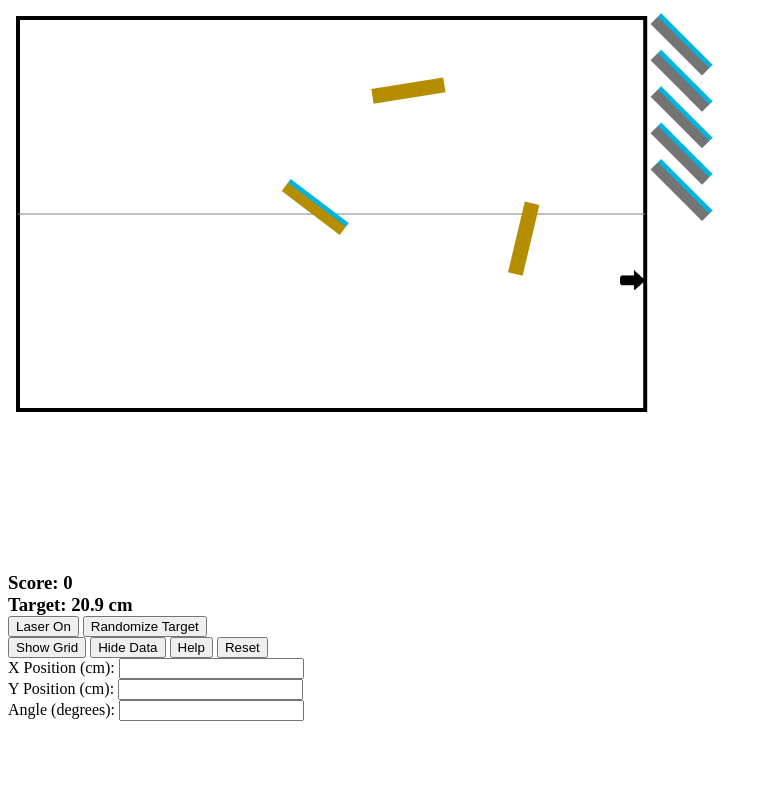
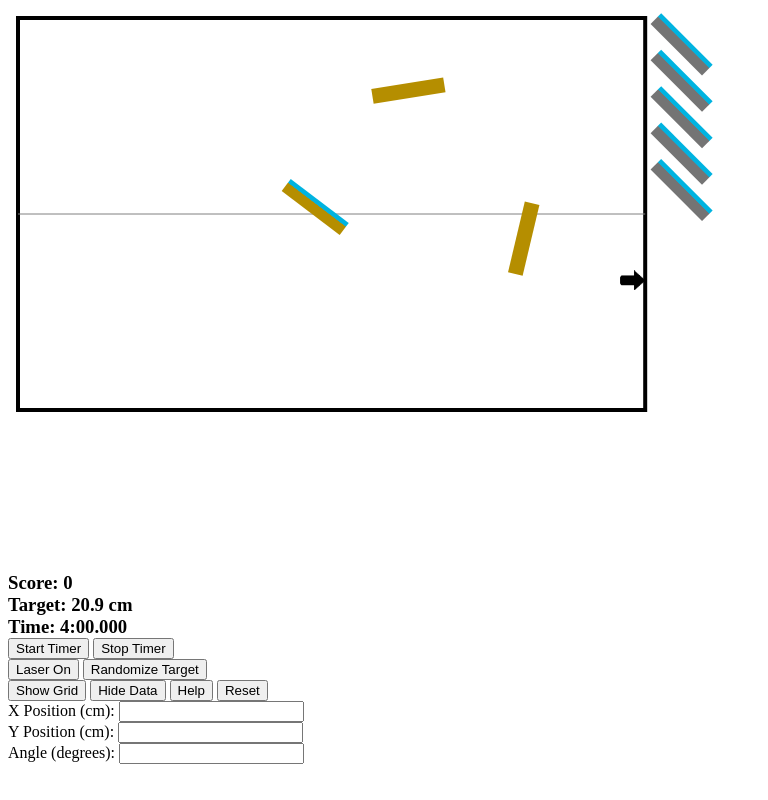
Before and after one commit to not-very-cool/spell-lazer, a plain HTML site: page index.html in a window 1280 px wide. Shown: the whole page, without its empty margins (0-768 px from the left). Drawn offline with Linux system fonts and the light colour scheme.

Commit message:
timer first draft

```diff
--- a/index.html
+++ b/index.html
@@ -8,6 +8,9 @@
 	<body onload="startGame()">
 		<h3 id = "score">Score: 0</h3>
 		<h3 id = "target">Target: 0 cm</h3>
+		<h3 id = "timer">Time: 4:00.000</h3>
+		<input type="button" value="Start Timer" id="startTimer" onclick="startTimer()">
+		<input type="button" value="Stop Timer" id="stopTimer" onclick="stopTimer()"><br>
 		<input type="button" value="Laser On" id="switch" onclick="laserOnOff()">
 		<input type="button" value="Randomize Target" id="randomize" onclick="pointer.randomize()"><br>
 		<input type="button" value="Show Grid" id="grid" onclick="showHideGrid()">
--- a/script.js
+++ b/script.js
@@ -20,6 +20,7 @@ var targetLabel;
 var grid;
 var showGrid;
 var data;
+var timer;
 
 function startGame(){
 	keys = {};
@@ -42,6 +43,7 @@ function startGame(){
 	targetLabel = document.getElementById("target")
 	grid = document.getElementById("grid");
 	data = document.getElementById("data");
+	timer = document.getElementById("timer");
 
 	document.getElementById("xPos").addEventListener("keydown", function(event) {
     	if (event.keyCode === 13) {
@@ -702,3 +704,27 @@ function updateGameArea() {
 	finalizeScore();
 	scoreLabel.innerText = "Score: " + String(Math.round(score * 10.0) / 10.0);
 }
+
+var interval = false;
+
+function startTimer() {
+	if (!interval) {
+		var start = Date.now();
+		setInterval(function() {
+			var time = start+240000-Date.now();
+			if (time > 0) {
+				timer.innerHTML = "Time: "+String(Math.floor(time/60000))+":"+(time/1000%60).toFixed(3).padStart(6, "0")
+			} else {
+				clearInterval(interval);
+				interval = null;
+			}
+		},1)
+	}
+}
+
+function stopTimer() {
+	if (interval) {
+		clearInterval(interval);
+		interval = null;
+	}
+}
```
